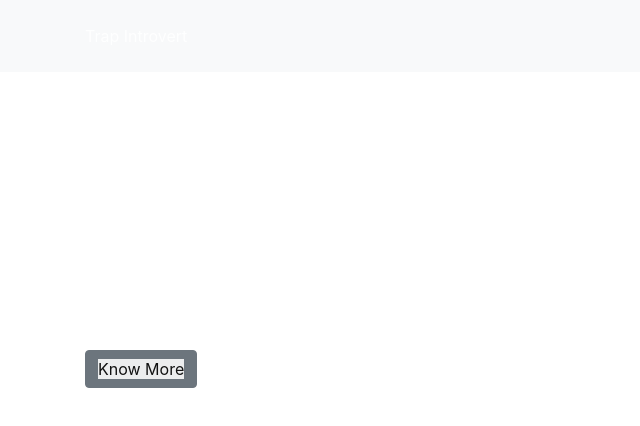
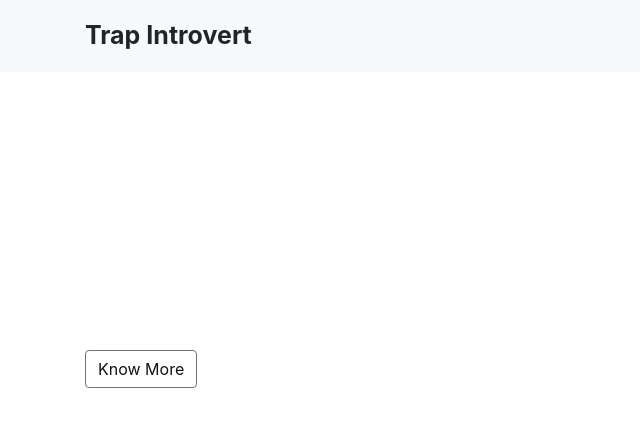
Before and after one commit to Trapintrovert/demo, a Next.js app: page / in a window 1280 px wide. Shown: the top 426 px of the page, without its empty margins (0-640 px from the left). Built offline with nearby package versions, Linux system fonts and the light colour scheme.

Commit message:
homepage button modification

```diff
--- a/components/Navbar.js
+++ b/components/Navbar.js
@@ -21,7 +21,7 @@ const Navbarr = () => {
         <Navbar color="light" light expand="md" className="py-3">
             <Container>
                 <Link href="/" className="navbar-brand">
-                    Trap Introvert
+                    <span className="logo">Trap Introvert</span>
                 </Link>
                 <NavbarToggler onClick={toggle} />
                 <Collapse isOpen={isOpen} navbar>
--- a/scss/_contact.scss
+++ b/scss/_contact.scss
@@ -8,6 +8,10 @@
     @media only screen and (min-width: 360px){
         padding-top: 9rem;
         padding-bottom: 15rem;
+    }
+    @media only screen and (min-width: 375px){
+        padding-top: 14rem;
+        padding-bottom: 19rem;
     }
     @media only screen and (min-width: 411px){
         padding-top: 10rem;
--- a/scss/_home.scss
+++ b/scss/_home.scss
@@ -8,7 +8,7 @@
 
 
     &__button{
-        background: $primary-color;
+        background: $color-white;
         color: $color-black;
         font-weight: 600;
         border-color: $color-white;
@@ -17,20 +17,22 @@
             border-color: $color-white;
         }
         a{
-            background: $primary-color !important;
+            background: $color-white !important;
             color: $color-black !important;
             text-decoration: none;
 
             &:hover{
-                background-color: $primary-color !important;
+                background-color: $color-white !important;
             }
         }
 
     }
 
     .btn-secondary{
+        background-color: $color-white !important;
+
         &:hover{
-            background-color: $primary-color !important;
+            background-color: $color-white !important;
             border-color: $color-white;
         }
     }
--- a/scss/_navbar.scss
+++ b/scss/_navbar.scss
@@ -1,6 +1,14 @@
 .navbar{
     background: $color-black !important;
 
+    .logo{
+        font-size: 25px;
+        font-weight: bolder;
+    }
+
+    .navbar-toggler{
+        background-color: $color-white;
+    }
     .navbar-brand{
 
         & a:hover{
```
